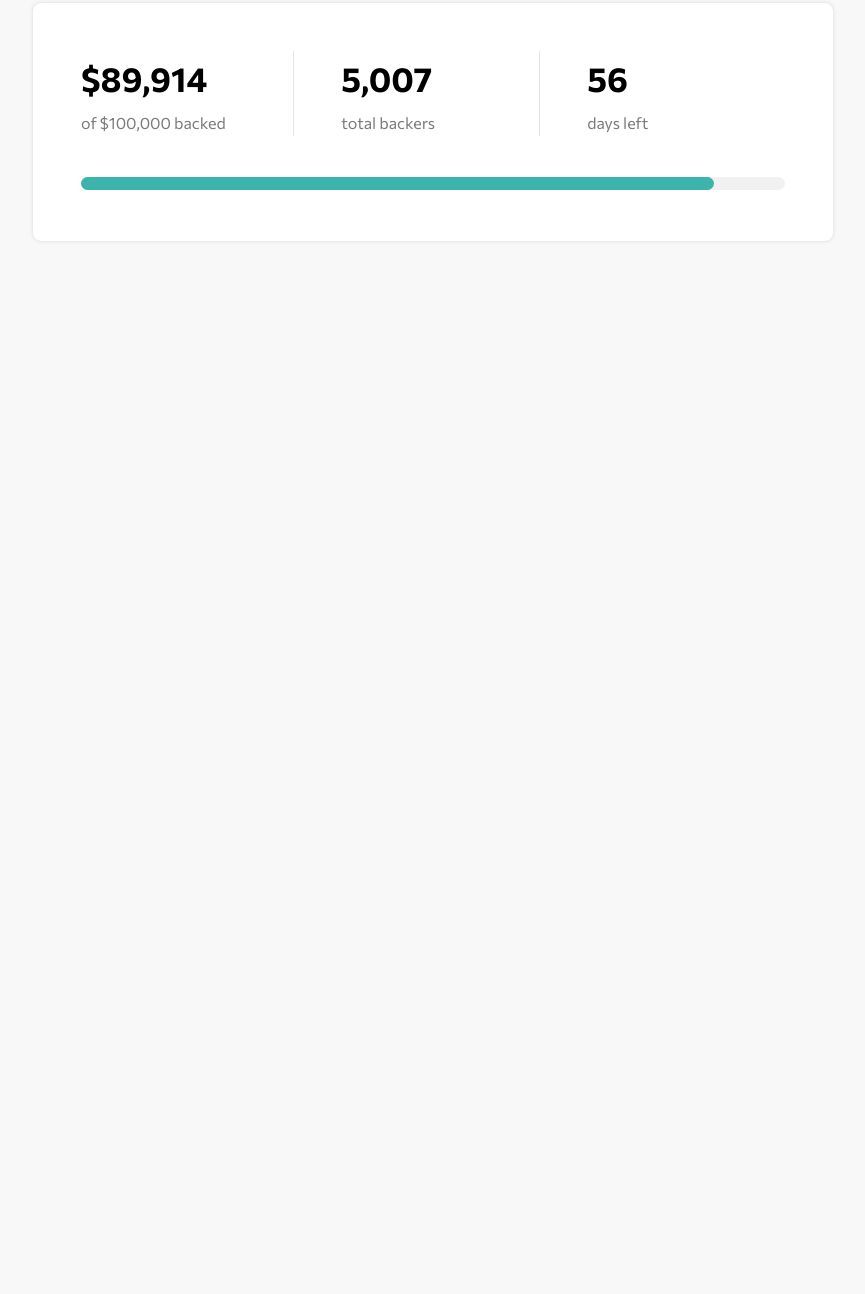
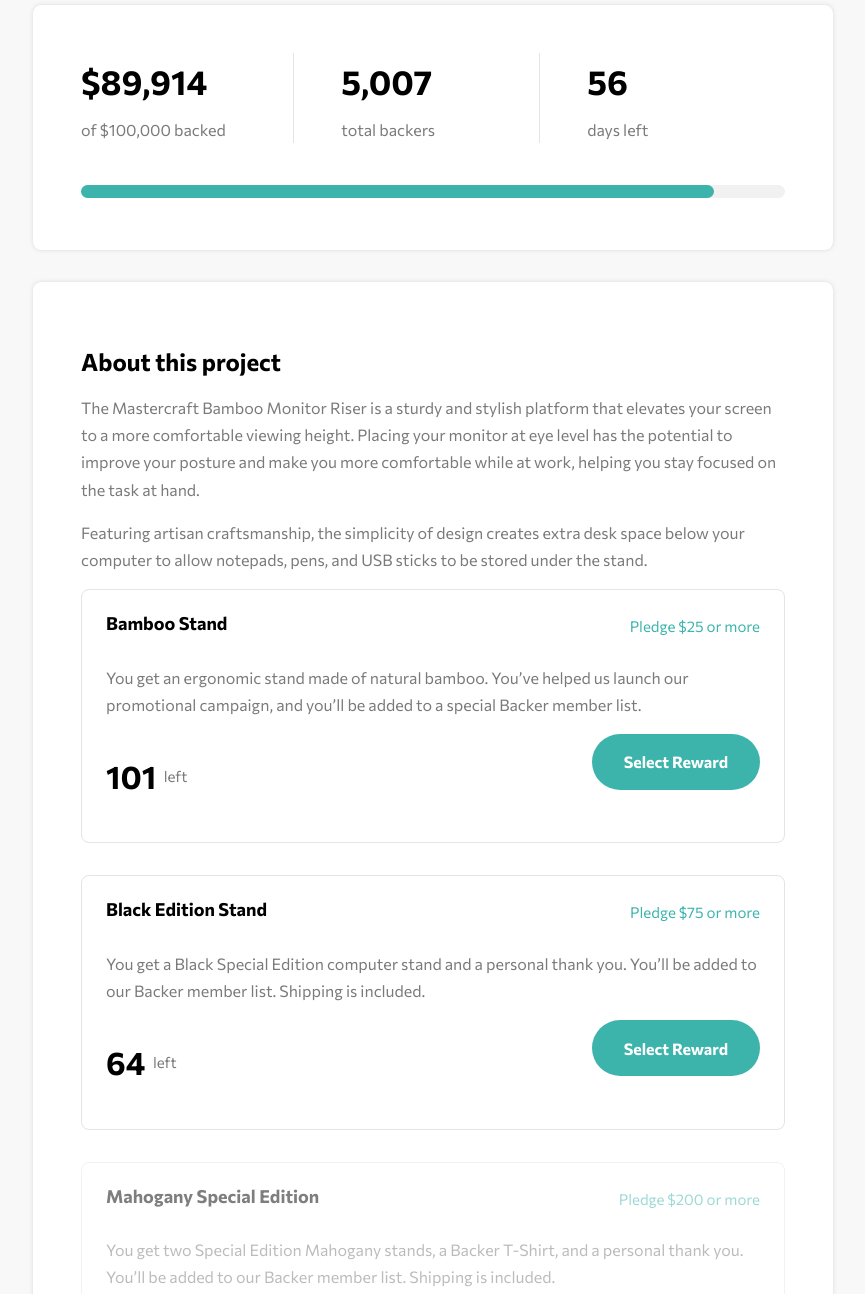
Before and after one commit to abizmo/crowdfunding-product-page, an Astro site: page / in a window 1280 px wide. Shown: the part 675-1969 px from the top of the page, without its empty margins (207-1072 px from the left). Before the commit the page ends 1012 px from the top, so only its background shows below. Built offline with nearby package versions, Linux system fonts and the light colour scheme; Astro itself is replaced by a stand-in of ours.

Commit message:
feat: add Rewards component

```diff
--- a/src/components/Button.astro
+++ b/src/components/Button.astro
@@ -25,8 +25,8 @@
     background-color: hsl(var(--accent));
   }
 
-  .primary:hover,
-  .primary:focus {
+  .primary:not(.disabled):hover,
+  .primary:not(.disabled):focus {
     background-color: hsl(var(--accent-dark));
   }
 
--- /dev/null
+++ b/src/components/Rewards.astro
@@ -0,0 +1,114 @@
+---
+import Button from './Button.astro';
+
+interface Reward {
+  title: string;
+  price: number;
+  description: string;
+  stock: number;
+}
+
+const rewards: Reward[] = [
+  {
+    title: 'Bamboo Stand',
+    price: 25,
+    description:
+      'You get an ergonomic stand made of natural bamboo. You’ve helped us launch our promotional campaign, and you’ll be added to a special Backer member list.',
+    stock: 101,
+  },
+  {
+    title: 'Black Edition Stand',
+    price: 75,
+    description:
+      'You get a Black Special Edition computer stand and a personal thank you. You’ll be added to our Backer member list. Shipping is included.',
+    stock: 64,
+  },
+  {
+    title: 'Mahogany Special Edition',
+    price: 200,
+    description:
+      'You get two Special Edition Mahogany stands, a Backer T-Shirt, and a personal thank you. You’ll be added to our Backer member list. Shipping is included.',
+    stock: 0,
+  },
+];
+---
+
+<ul class='reward__list'>
+  {
+    rewards.map(({ title, price, description, stock }) => (
+      <li class:list={['reward__item', { outOfStock: !stock }]}>
+        <div class='reward__header'>
+          <h3 class='reward__title'>{title}</h3>
+          <span class='reward__pledge'>Pledge ${price} or more</span>
+        </div>
+        <p class='reward__description'>{description}</p>
+        <div class='reward__footer'>
+          <p class='reward__stock'>
+            <b>{stock}</b> left
+          </p>
+          <Button primary disabled={!stock}>
+            {!stock ? 'Out of Stock' : 'Select Reward'}
+          </Button>
+        </div>
+      </li>
+    ))
+  }
+</ul>
+
+<style>
+  .reward__item {
+    border: 1px solid hsla(var(--dark-gray), 0.2);
+    margin-bottom: 2em;
+    padding: 1.5em;
+    border-radius: 0.5rem;
+    font-size: 0.875rem;
+  }
+
+  .outOfStock {
+    opacity: 0.5;
+  }
+
+  .reward__header {
+    margin-bottom: 1.5em;
+  }
+
+  .reward__title {
+    font-size: 0.875rem;
+    margin-block: 0 0.3em;
+  }
+
+  .reward__pledge {
+    color: hsl(var(--accent));
+  }
+
+  .reward__stock {
+    display: flex;
+    align-items: center;
+    gap: 0.5em;
+    font-size: 0.9375rem;
+  }
+
+  .reward__stock b {
+    font-size: 2rem;
+  }
+
+  @media (min-width: 62.5rem) {
+    .reward__item {
+      font-size: 1rem;
+    }
+
+    .reward__header,
+    .reward__footer {
+      display: flex;
+      justify-content: space-between;
+    }
+
+    .reward__title {
+      font-size: 1.125rem;
+    }
+
+    .reward__pledge {
+      font-size: 0.9375rem;
+    }
+  }
+</style>
--- a/src/pages/index.astro
+++ b/src/pages/index.astro
@@ -2,6 +2,7 @@
 import Bookmark from '../components/Bookmark.astro';
 import Button from '../components/Button.astro';
 import Card from '../components/Card.astro';
+import Rewards from '../components/Rewards.astro';
 import Stats from '../components/Stats.astro';
 import Layout from '../layouts/Layout.astro';
 
@@ -42,6 +43,23 @@
     <section id='project-stats'>
       <Card>
         <Stats />
+      </Card>
+    </section>
+    <section>
+      <Card>
+        <h2>About this project</h2>
+        <p>
+          The Mastercraft Bamboo Monitor Riser is a sturdy and stylish platform
+          that elevates your screen to a more comfortable viewing height.
+          Placing your monitor at eye level has the potential to improve your
+          posture and make you more comfortable while at work, helping you stay
+          focused on the task at hand.
+        </p><p>
+          Featuring artisan craftsmanship, the simplicity of design creates
+          extra desk space below your computer to allow notepads, pens, and USB
+          sticks to be stored under the stand.
+        </p>
+        <Rewards />
       </Card>
     </section>
   </main>
--- a/src/styles/global.css
+++ b/src/styles/global.css
@@ -24,10 +24,17 @@
 html {
   font-family: 'Commissioner', system-ui, sans-serif;
   color: hsl(var(--dark-gray));
-  line-height: 1.6;
+  line-height: 1.7;
 }
 
 h1,
+h2,
+h3 {
+  line-height: 1;
+}
+h1,
+h2,
+h3,
 b {
   color: hsl(var(--black));
 }
```
